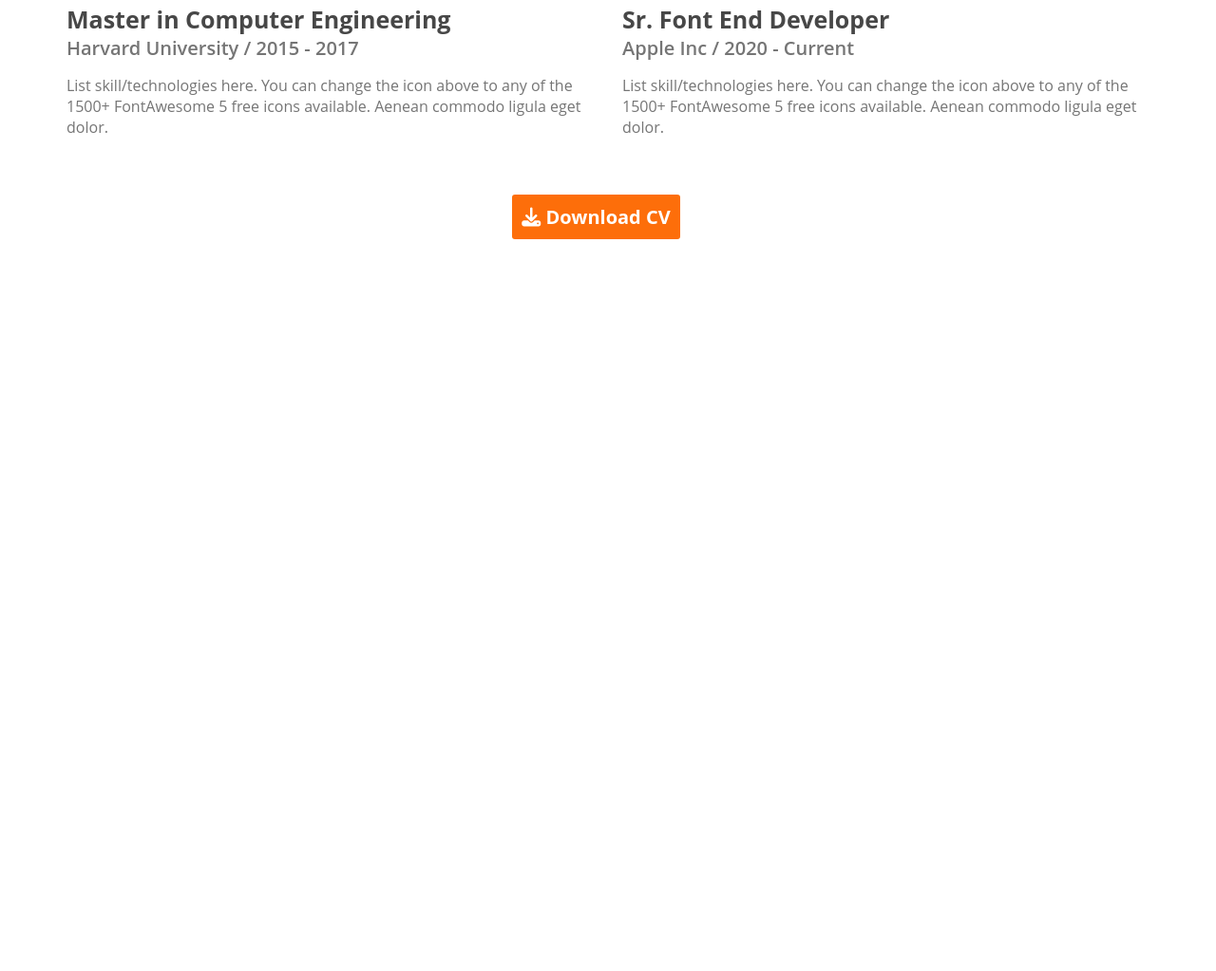
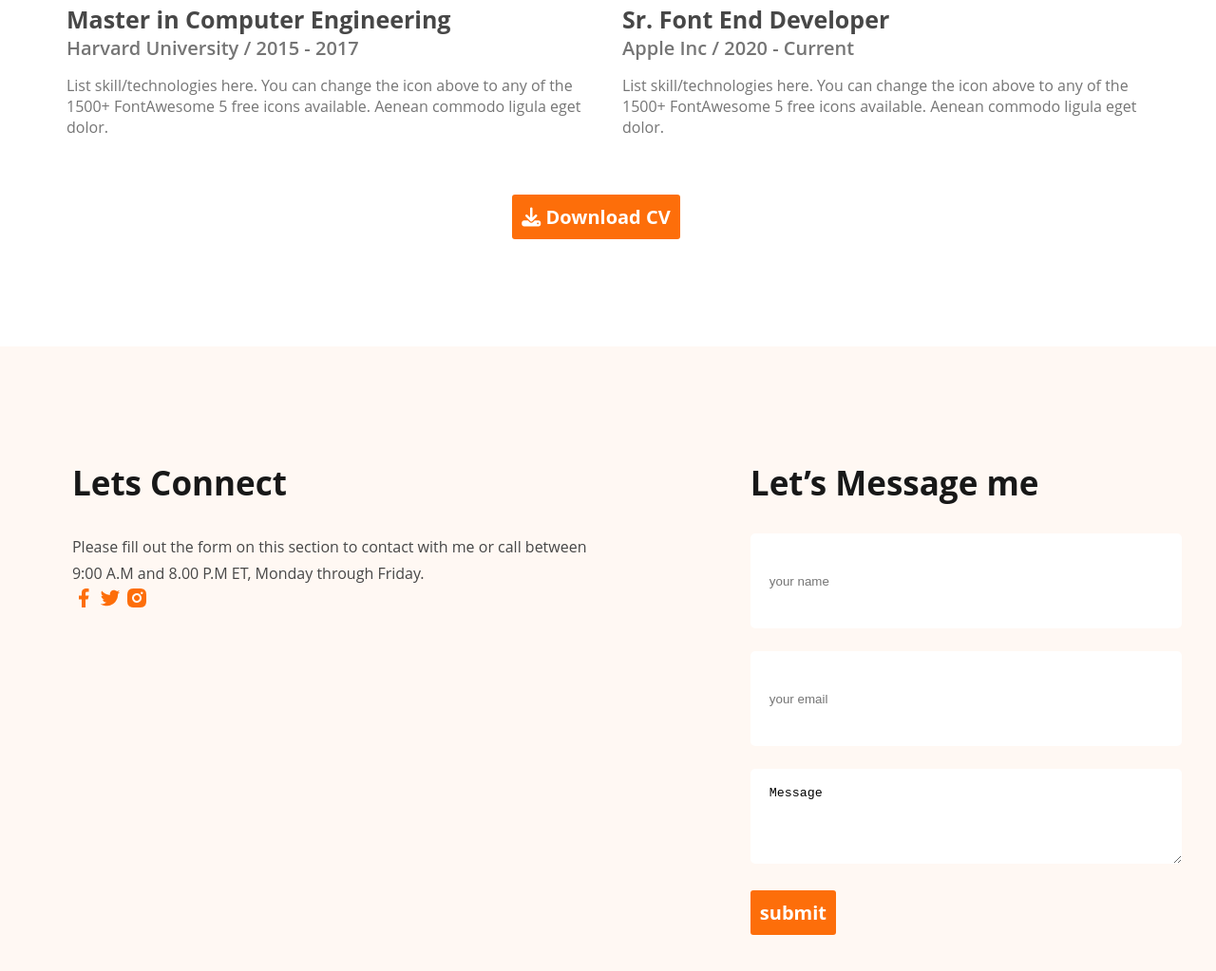
Before and after one commit to rnrabi/developer-portfolio, a plain HTML site: page index.html in a window 1280 px wide. Shown: the part 2481-3504 px from the top of the page at 95% size. Before the commit the page ends 2846 px from the top, so only its background shows below. Drawn offline with Linux system fonts and the light colour scheme.

Commit message:
complite the website

```diff
--- a/developer.css
+++ b/developer.css
@@ -244,7 +244,6 @@ font-family: 'Open Sans';
 font-style: normal;
 font-weight: 400;
 font-size: 16px;
-/* line-height: 28px; */
 color: #757575;
 }
 .section-btn{
@@ -252,3 +251,42 @@ color: #757575;
     text-align: center;
     padding-bottom: 113px;
 }
+
+.ftr{
+
+    background-color: #FFF8F3;
+    display: flex;
+    text-align: left;
+    padding:120px 0;
+}
+
+.ftr-head{
+
+    font-family: 'Open Sans';
+    font-style: normal;
+    font-weight: 700;
+    font-size: 35px;
+     color: #181818;
+     margin-bottom: 30px;
+}
+.ftr .left p{
+    font-family: 'Open Sans';
+    font-style: normal;
+    font-weight: 400;
+    font-size: 16px;
+    line-height: 28px;
+    color: #474747;
+    width: 562px;
+}
+.ftr .left a{
+    text-decoration: none;
+}
+input[type="text"] , input[type="email"],textarea {
+    width: 461px;
+    height: 64px;
+    border:none;
+    margin-bottom: 24px;
+    border-radius:5px;
+    width:100%;
+    padding:18px 20px;
+}
--- a/index.html
+++ b/index.html
@@ -141,7 +141,26 @@
     <button class="primary-btn "><i class="fa-solid fa-download"></i> Download CV</button>
 </div>
 </section>
+<footer class="ftr">
 
+    <div class="left">
+        <h2 class="ftr-head">Lets Connect</h2>
+        <p>Please fill out the form on this section to contact with me or call between 9:00 A.M and 8.00 P.M ET, Monday through Friday.</p>
+        <a href=""><img src="images/icons/facebook.png" alt=""></a>
+        <a href=""><img src="images/icons/twitter.png" alt=""></a>
+        <a href=""><img src="images/icons/insta.png" alt=""></a>
+
+    </div>
+    <div class="right">
+        <h2 class="ftr-head">Let’s Message me</h2>
+        <input type="text" placeholder="your name"> <br>
+        <input type="email" placeholder="your email"> <br>
+        <textarea name="" id="" cols="30" rows="10">Message</textarea>
+        <input type="button" value="submit" class="primary-btn ">
+    </div>
+
+
+</footer>
 
 
 
```
